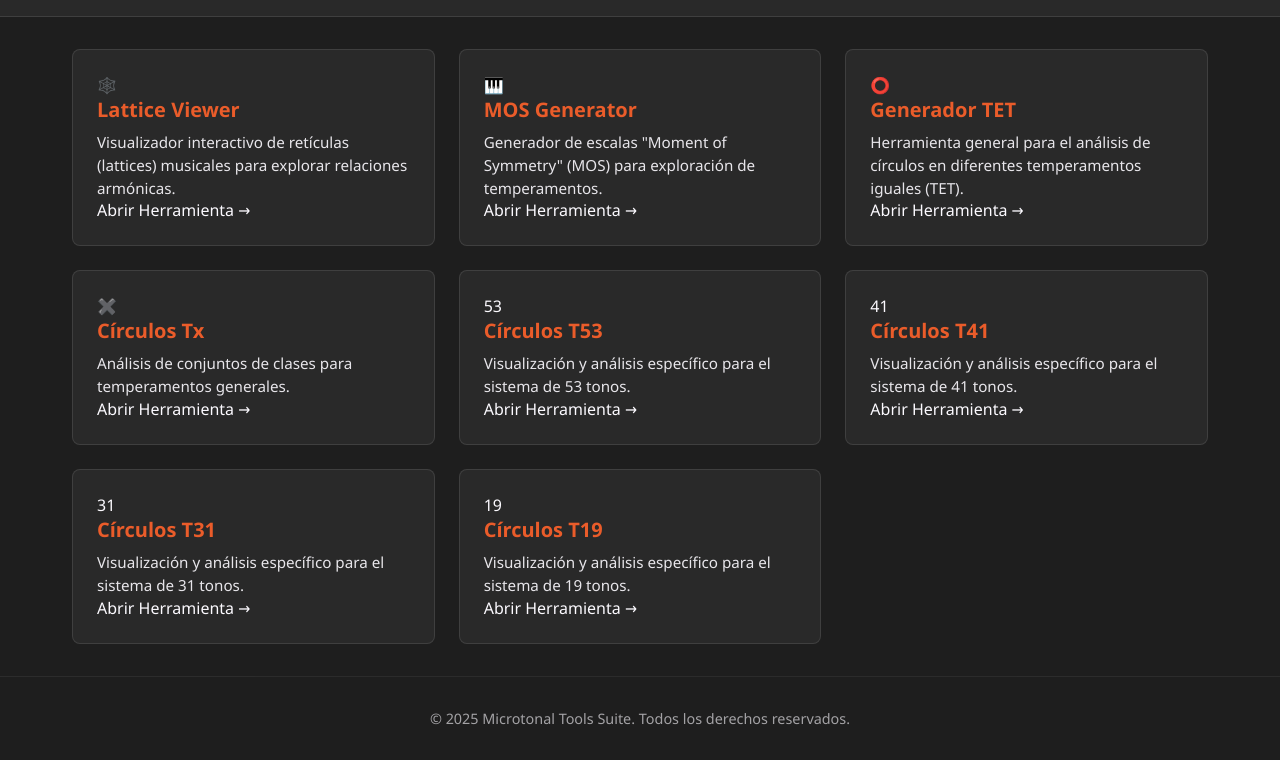
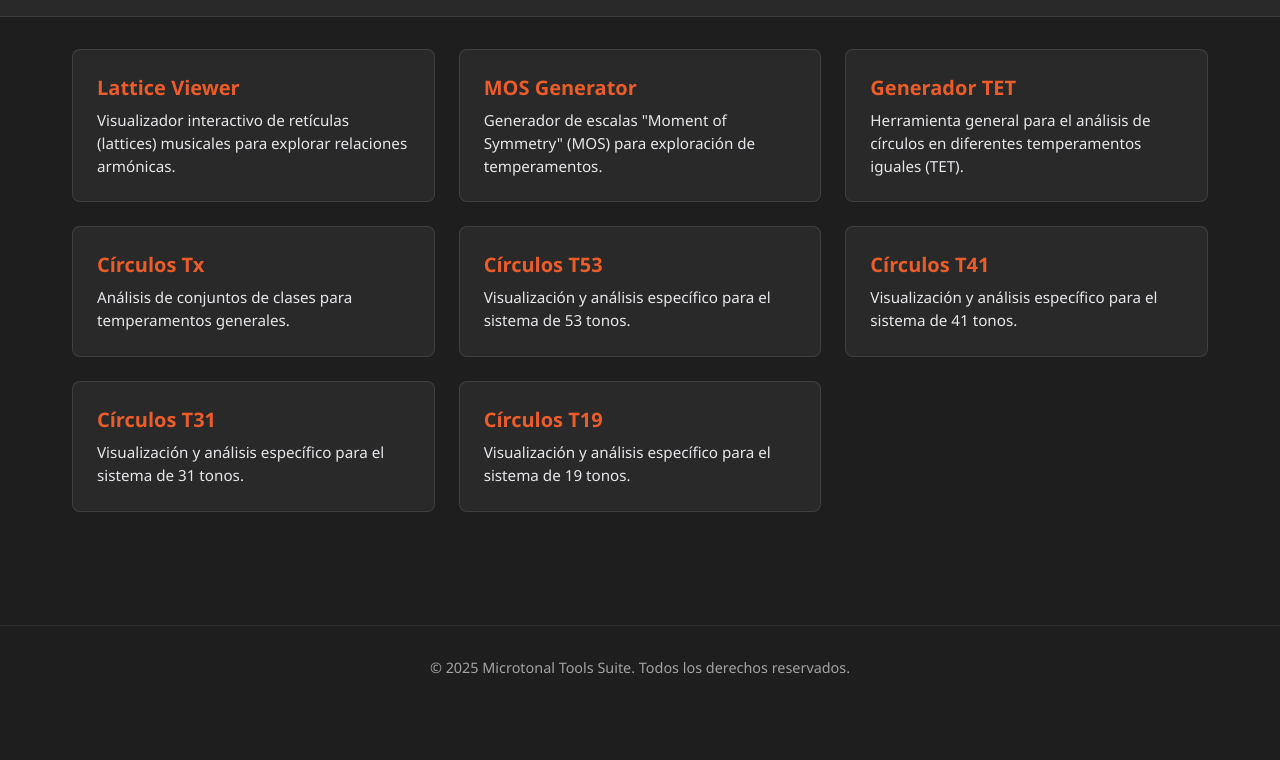
Before and after one commit to Totopo27/xen-suite, a plain HTML site: page index.html in a window 1280 px wide. Shown: the part 91-851 px from the top of the page. After the commit the page ends 800 px from the top, so only its background shows below. Drawn offline with Linux system fonts and the light colour scheme.

Commit message:
Update index.html

```diff
--- a/index.html
+++ b/index.html
@@ -4,13 +4,13 @@
 <head>
     <meta charset="UTF-8">
     <meta name="viewport" content="width=device-width, initial-scale=1.0">
-    <title>Microtonal Tools Suite</title>
+    <title>Suite para trabajar Xenarmonía</title>
     <link rel="stylesheet" href="css/styles.css">
 </head>
 
 <body>
     <header>
-        <h1>Microtonal Tools Suite</h1>
+        <h1>Xen-Suite</h1>
         <button id="theme-toggle" class="theme-toggle">Modo: Oscuro</button>
     </header>
 
@@ -20,83 +20,75 @@
         <div class="grid">
             <!-- Lattice Viewer -->
             <a href="apps/lattice-viewer/" class="card">
-                <div class="card-icon">🕸️</div>
+                <div class="card-icon"></div>
                 <div>
                     <h2>Lattice Viewer</h2>
                     <p>Visualizador interactivo de retículas (lattices) musicales para explorar relaciones armónicas.
                     </p>
                 </div>
-                <div class="card-arrow">Abrir Herramienta →</div>
             </a>
 
             <!-- MOS Generator -->
             <a href="apps/mos-generator/" class="card">
-                <div class="card-icon">🎹</div>
+                <div class="card-icon"></div>
                 <div>
                     <h2>MOS Generator</h2>
                     <p>Generador de escalas "Moment of Symmetry" (MOS) para exploración de temperamentos.</p>
                 </div>
-                <div class="card-arrow">Abrir Herramienta →</div>
             </a>
 
             <!-- Generador TET -->
             <a href="apps/generadorTETAnalisisCirculos/" class="card">
-                <div class="card-icon">⭕</div>
+                <div class="card-icon"></div>
                 <div>
                     <h2>Generador TET</h2>
                     <p>Herramienta general para el análisis de círculos en diferentes temperamentos iguales (TET).</p>
                 </div>
-                <div class="card-arrow">Abrir Herramienta →</div>
             </a>
 
             <!-- Círculos Tx -->
             <a href="apps/circulosConjuntosDeClasesTx/" class="card">
-                <div class="card-icon">✖️</div>
+                <div class="card-icon"></div>
                 <div>
                     <h2>Círculos Tx</h2>
                     <p>Análisis de conjuntos de clases para temperamentos generales.</p>
                 </div>
-                <div class="card-arrow">Abrir Herramienta →</div>
             </a>
 
             <!-- Círculos T53 -->
             <a href="apps/circulosConjuntosDeClasesT53/" class="card">
-                <div class="card-icon">53</div>
+                <div class="card-icon"></div>
                 <div>
                     <h2>Círculos T53</h2>
                     <p>Visualización y análisis específico para el sistema de 53 tonos.</p>
                 </div>
-                <div class="card-arrow">Abrir Herramienta →</div>
             </a>
 
             <!-- Círculos T41 -->
             <a href="apps/circulosConjuntosDeClasesT41/" class="card">
-                <div class="card-icon">41</div>
+                <div class="card-icon"></div>
                 <div>
                     <h2>Círculos T41</h2>
                     <p>Visualización y análisis específico para el sistema de 41 tonos.</p>
                 </div>
-                <div class="card-arrow">Abrir Herramienta →</div>
             </a>
 
             <!-- Círculos T31 -->
             <a href="apps/circulosConjuntosDeClasesT31/" class="card">
-                <div class="card-icon">31</div>
+                <div class="card-icon"></div>
                 <div>
                     <h2>Círculos T31</h2>
                     <p>Visualización y análisis específico para el sistema de 31 tonos.</p>
                 </div>
-                <div class="card-arrow">Abrir Herramienta →</div>
             </a>
 
             <!-- Círculos T19 -->
             <a href="apps/circulosConjuntosDeClasesT19/" class="card">
-                <div class="card-icon">19</div>
+                <div class="card-icon"></div>
                 <div>
                     <h2>Círculos T19</h2>
                     <p>Visualización y análisis específico para el sistema de 19 tonos.</p>
                 </div>
-                <div class="card-arrow">Abrir Herramienta →</div>
             </a>
         </div>
     </main>
```
